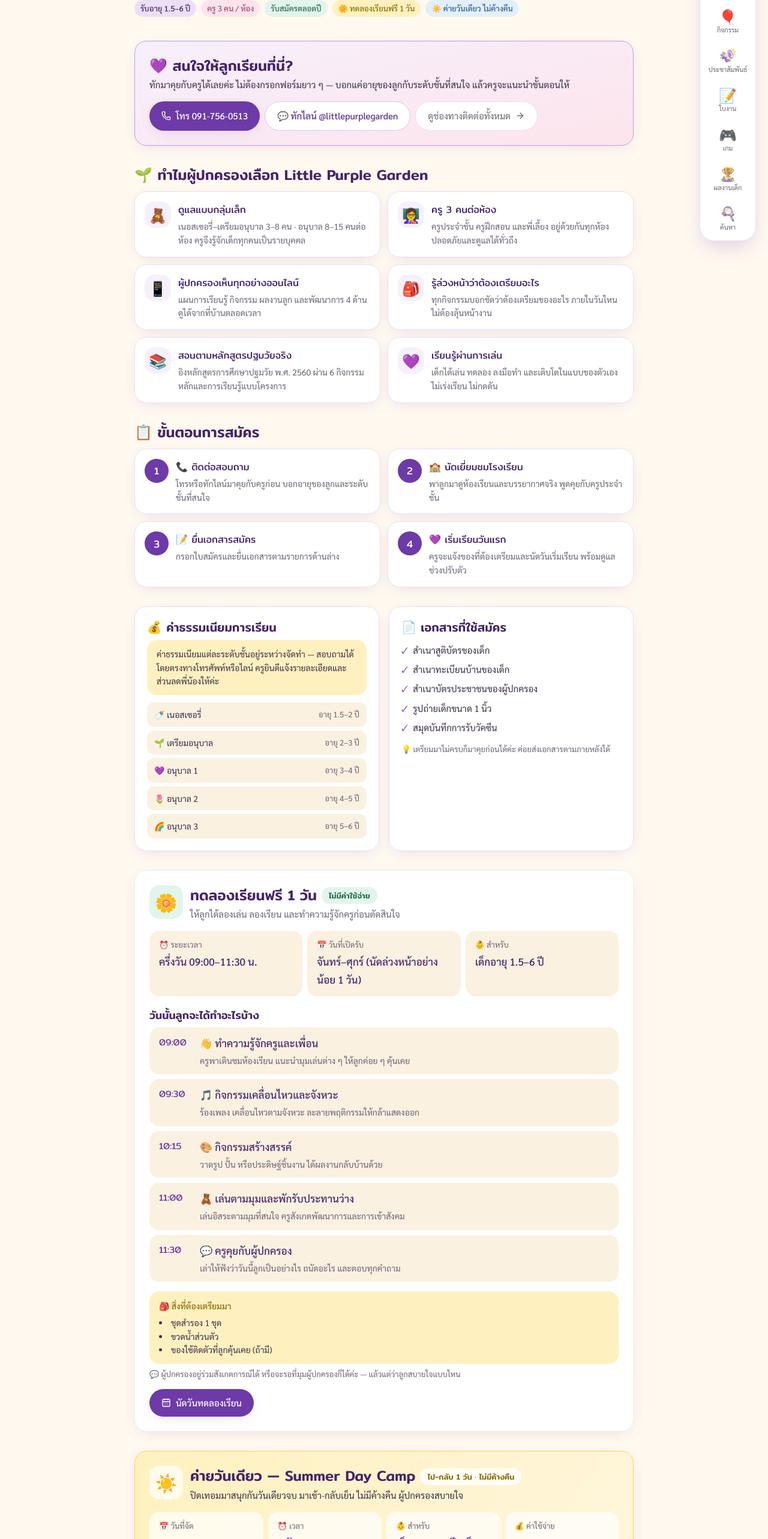
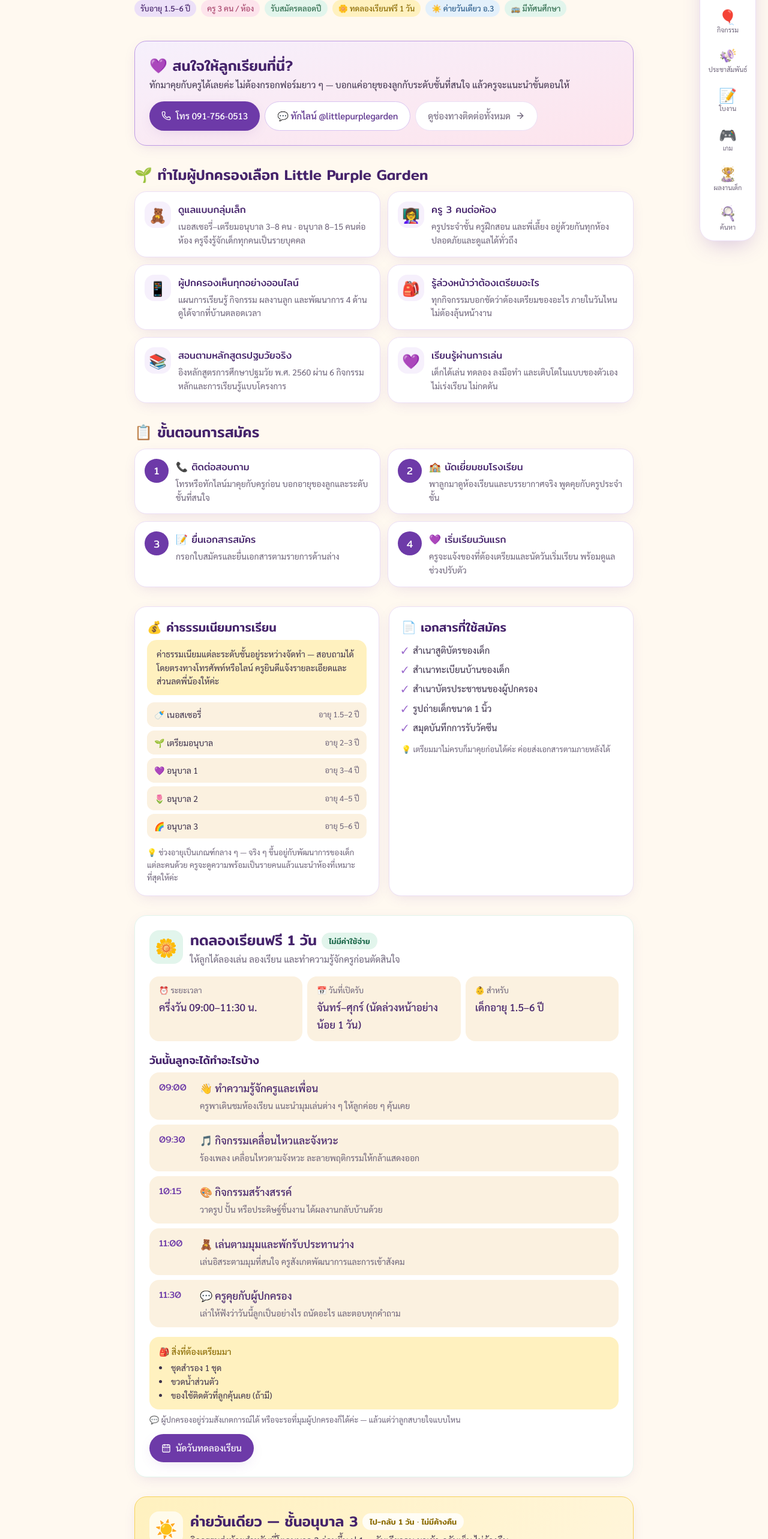
Before and after one commit to wachi9142-cpu/plan-play-learn-fang-front, a Next.js app: page /admission in a window 1280 px wide. Shown: the part 234-2800 px from the top of the page at 60% size. Built offline with nearby package versions, Linux system fonts and the light colour scheme.

Commit message:
Update admission page to include details for One-Day Camp and field trip activities

```diff
--- a/src/app/admission/page.tsx
+++ b/src/app/admission/page.tsx
@@ -22,7 +22,8 @@
           <Tag tone="pink">ครู 3 คน / ห้อง</Tag>
           <Tag tone="mint">{ADMISSION.period ?? "รับสมัครตลอดปี"}</Tag>
           {ADMISSION.trial.enabled && <Tag tone="yellow">🌼 ทดลองเรียนฟรี 1 วัน</Tag>}
-          {ADMISSION.summer.enabled && <Tag tone="sky">☀️ ค่ายวันเดียว ไม่ค้างคืน</Tag>}
+          {ADMISSION.summer.enabled && <Tag tone="sky">☀️ ค่ายวันเดียว อ.3</Tag>}
+          {ADMISSION.fieldTrip.enabled && <Tag tone="mint">🚌 มีทัศนศึกษา</Tag>}
         </div>
       </PageHeader>
 
@@ -109,6 +110,7 @@
               ))}
             </ul>
           )}
+          <p className="mt-3 text-[13px] leading-relaxed text-ink-soft">💡 {ADMISSION.ageNote}</p>
         </div>
 
         <div className="card p-5">
@@ -248,7 +250,57 @@
 
           {phone && (
             <a href={phone.href} className="tap mt-4 inline-flex items-center gap-2 rounded-full bg-purple-600 px-5 py-2.5 text-[15px] font-medium text-white shadow-soft hover:bg-purple-700">
-              <Phone size={16} /> สอบถามค่ายวันเดียว
+              <Phone size={16} /> สอบถามค่ายอนุบาล 3
+            </a>
+          )}
+        </section>
+      )}
+
+      {/* ---------- 🚌 ทัศนศึกษา ---------- */}
+      {ADMISSION.fieldTrip.enabled && (
+        <section className="card animate-rise mb-8 border-sky-accent! p-5 sm:p-6">
+          <div className="flex flex-wrap items-start gap-3">
+            <span className="grid size-14 shrink-0 place-items-center rounded-2xl bg-sky-soft text-3xl">🚌</span>
+            <div className="min-w-0 flex-1">
+              <h2 className="text-xl sm:text-2xl">{ADMISSION.fieldTrip.title}</h2>
+              <p className="mt-1 text-[15px] leading-relaxed text-ink-soft">{ADMISSION.fieldTrip.tagline}</p>
+            </div>
+          </div>
+
+          <dl className="mt-4 grid gap-2 sm:grid-cols-2 lg:grid-cols-4">
+            <div className="rounded-2xl bg-cream-dark px-4 py-3">
+              <dt className="text-[13px] text-ink-soft">📅 วันที่จัด</dt>
+              <dd className="mt-0.5 font-medium text-purple-800">{ADMISSION.fieldTrip.period ?? "สอบถามครู"}</dd>
+            </div>
+            <div className="rounded-2xl bg-cream-dark px-4 py-3">
+              <dt className="text-[13px] text-ink-soft">📍 สถานที่</dt>
+              <dd className="mt-0.5 font-medium text-purple-800">{ADMISSION.fieldTrip.place ?? "สอบถามครู"}</dd>
+            </div>
+            <div className="rounded-2xl bg-cream-dark px-4 py-3">
+              <dt className="text-[13px] text-ink-soft">👶 สำหรับ</dt>
+              <dd className="mt-0.5 font-medium text-purple-800">{ADMISSION.fieldTrip.forAges}</dd>
+            </div>
+            <div className="rounded-2xl bg-cream-dark px-4 py-3">
+              <dt className="text-[13px] text-ink-soft">💰 ค่าใช้จ่าย</dt>
+              <dd className="mt-0.5 font-medium text-purple-800">{ADMISSION.fieldTrip.fee ?? "สอบถามครู"}</dd>
+            </div>
+          </dl>
+
+          <h3 className="mt-5 text-lg">ผู้ปกครองสบายใจได้</h3>
+          <div className="mt-2 grid gap-2 sm:grid-cols-2">
+            {ADMISSION.fieldTrip.care.map((c) => (
+              <div key={c.title} className="rounded-2xl bg-cream-dark px-4 py-3">
+                <p className="font-medium text-purple-800">{c.emoji} {c.title}</p>
+                <p className="mt-0.5 text-[13px] leading-relaxed text-ink-soft">{c.detail}</p>
+              </div>
+            ))}
+          </div>
+
+          <p className="mt-3 text-[13px] leading-snug text-ink-soft">💬 {ADMISSION.fieldTrip.note}</p>
+
+          {phone && (
+            <a href={phone.href} className="tap mt-4 inline-flex items-center gap-2 rounded-full bg-purple-600 px-5 py-2.5 text-[15px] font-medium text-white shadow-soft hover:bg-purple-700">
+              <Phone size={16} /> สอบถามทัศนศึกษา
             </a>
           )}
         </section>
--- a/src/data/admission.ts
+++ b/src/data/admission.ts
@@ -60,6 +60,9 @@
     "สมุดบันทึกการรับวัคซีน",
   ],
 
+  /** หมายเหตุเรื่องช่วงอายุ — ครูยืนยัน 20 ต.ค. 2569 */
+  ageNote: "ช่วงอายุเป็นเกณฑ์กลาง ๆ — จริง ๆ ขึ้นอยู่กับพัฒนาการของเด็กแต่ละคนด้วย ครูจะดูความพร้อมเป็นรายคนแล้วแนะนำห้องที่เหมาะที่สุดให้ค่ะ",
+
   /** ค่าเทอม — null = ยังไม่ประกาศ */
   fees: [
     { gradeId: "nursery", label: "เนอสเซอรี่", emoji: "🍼", term: null, note: "อายุ 1.5–2 ปี" },
@@ -105,17 +108,17 @@
    */
   summer: {
     enabled: true,
-    title: "ค่ายวันเดียว — Summer Day Camp",
-    tagline: "ปิดเทอมมาสนุกกันวันเดียวจบ มาเช้า-กลับเย็น ไม่มีค้างคืน ผู้ปกครองสบายใจ",
+    title: "ค่ายวันเดียว — ชั้นอนุบาล 3",
+    tagline: "กิจกรรมส่งท้ายสำหรับพี่โตอนุบาล 3 ก่อนขึ้น ป.1 — วันเดียวจบ มาเช้า-กลับเย็น ไม่ค้างคืน",
     /** จุดขายหลัก — ย้ำว่าเด็กเล็กไม่ต้องค้างคืน */
     format: "ไป-กลับ 1 วัน · ไม่มีค้างคืน",
     /** null = ยังไม่ประกาศ → หน้าเว็บจะชวนให้สอบถาม */
     period: null as string | null,
-    days: "1 วัน เวลา 09:00–15:00 น. (ส่งเช้า รับเย็น)",
-    forAges: "เด็กอายุ 2–6 ปี (เด็กนอกโรงเรียนสมัครได้)",
+    days: "วันเดียวจบ 09:00–15:00 น. (ส่งเช้า รับเย็น)",
+    forAges: "เฉพาะชั้นอนุบาล 3 (อายุ 5–6 ขวบ)",
     /** null = ยังไม่ประกาศ */
     fee: null as string | null,
-    feeUnit: "ต่อเด็ก 1 คน / 1 วัน",
+    feeUnit: "ต่อเด็ก 1 คน",
     /** สิ่งที่เตรียมมาในวันแคมป์ */
     bring: [
       "ชุดสำรอง 1–2 ชุด (มีกิจกรรมเล่นน้ำ)",
@@ -140,19 +143,43 @@
       { emoji: "🎵", title: "ดนตรีและการเคลื่อนไหว", detail: "ร้อง เต้น เล่นเครื่องเคาะจังหวะ กล้าแสดงออกมากขึ้น" },
       { emoji: "📖", title: "นิทานและภาษา", detail: "ฟังนิทาน เล่าเรื่อง และเล่นกับตัวอักษรอย่างสนุก" },
     ],
-    note: "รับจำนวนจำกัดตามขนาดห้อง เพื่อให้ครูดูแลเด็กได้ทั่วถึง · มาได้มากกว่า 1 วันก็ได้ เลือกเฉพาะวันที่สะดวก",
+    note: "จัดปีละครั้ง วันเดียวจบ สำหรับพี่ ๆ อนุบาล 3 ทุกคน — ครูดูแลใกล้ชิดตลอดทั้งวัน",
+  },
+
+  /**
+   * 🚌 ทัศนศึกษา — พาเด็กออกไปเรียนรู้นอกห้องเรียน
+   * สถานที่ / วันที่ / ค่าใช้จ่าย เป็น null ไว้ก่อน รอครูกำหนด
+   */
+  fieldTrip: {
+    enabled: true,
+    title: "ทัศนศึกษา — เรียนรู้นอกห้องเรียน",
+    tagline: "พาเด็ก ๆ ออกไปเห็นของจริง สัมผัสจริง แล้วกลับมาเล่าให้เพื่อนฟัง",
+    /** null = ยังไม่ประกาศ → หน้าเว็บจะชวนให้สอบถาม */
+    period: null as string | null,
+    place: null as string | null,
+    fee: null as string | null,
+    forAges: "แจ้งเป็นรายระดับชั้นก่อนถึงวันจริง",
+    /** สิ่งที่ผู้ปกครองสบายใจได้ */
+    care: [
+      { emoji: "👩‍🏫", title: "ครูดูแลตลอดทาง", detail: "ครูประจำชั้น ครูฝึกสอน และพี่เลี้ยงไปด้วยทุกคน นับจำนวนเด็กทุกจุด" },
+      { emoji: "📩", title: "แจ้งล่วงหน้าทุกครั้ง", detail: "บอกสถานที่ เวลาออก-กลับ และของที่ต้องเตรียม ผ่านหน้ากิจกรรมในเว็บนี้" },
+      { emoji: "🧃", title: "เตรียมของให้พร้อม", detail: "น้ำดื่ม ของว่าง และชุดสำรอง โรงเรียนจะบอกรายการให้ก่อนวันเดินทาง" },
+      { emoji: "📸", title: "เก็บภาพมาให้ดู", detail: "ครูถ่ายภาพระหว่างทาง แล้วลงให้ผู้ปกครองดูในหน้าผลงานและกิจกรรม" },
+    ],
+    note: "ทุกครั้งที่มีทัศนศึกษา ครูจะส่งใบตอบรับให้ผู้ปกครองเซ็นก่อนเสมอ — ถ้าไม่สะดวกให้ลูกไป แจ้งครูได้เลยค่ะ",
   },
 
   faqs: [
-    { q: "รับเด็กอายุเท่าไหร่บ้าง?", a: "รับตั้งแต่ 1 ปีครึ่ง (เนอสเซอรี่) จนถึง 6 ปี (อนุบาล 3) โดยแบ่งเป็น 5 ระดับชั้นตามช่วงวัย" },
+    { q: "รับเด็กอายุเท่าไหร่บ้าง?", a: "รับตั้งแต่ 1 ปีครึ่ง (เนอสเซอรี่) จนถึง 6 ปี (อนุบาล 3) แบ่งเป็น 5 ระดับชั้น — เนอสเซอรี่ 1.5–2 ขวบ · เตรียมอนุบาล 2–3 ขวบ · อนุบาล 1 อายุ 3–4 ขวบ · อนุบาล 2 อายุ 4–5 ขวบ · อนุบาล 3 อายุ 5–6 ขวบ ทั้งนี้ขึ้นอยู่กับพัฒนาการของเด็กแต่ละคนด้วย ครูจะดูความพร้อมเป็นรายคนแล้วแนะนำห้องที่เหมาะที่สุดค่ะ" },
     { q: "หนึ่งห้องมีเด็กกี่คน?", a: "เนอสเซอรี่และเตรียมอนุบาลเริ่มต้น 3–8 คนต่อห้อง (รับสูงสุด 10 คน) ส่วนอนุบาล 1–3 เริ่มต้น 8–15 คนต่อห้อง" },
     { q: "มีครูดูแลกี่คน?", a: "ทุกห้องมีผู้ดูแล 3 คน ได้แก่ ครูประจำชั้น ครูฝึกสอน และพี่เลี้ยง" },
     { q: "เปิด–ปิดกี่โมง?", a: "จันทร์–ศุกร์ เวลา 08:00–16:00 น. เสาร์–อาทิตย์และวันหยุดนักขัตฤกษ์ปิดทำการ" },
     { q: "พาลูกมาดูโรงเรียนก่อนได้ไหม?", a: "ได้ค่ะ แนะนำให้โทรนัดล่วงหน้า จะได้จัดเวลาให้ครูพาชมและพูดคุยอย่างเต็มที่" },
     { q: "ลูกปรับตัวไม่ได้ ร้องไห้ ทำอย่างไร?", a: "ช่วงแรกเด็กทุกคนต้องใช้เวลาปรับตัว ครูจะดูแลใกล้ชิดเป็นพิเศษและแจ้งผู้ปกครองทุกวันจนกว่าเด็กจะคุ้นเคย" },
     { q: "ทดลองเรียนก่อนได้ไหม มีค่าใช้จ่ายไหม?", a: "ได้ค่ะ มีวันทดลองเรียนฟรี 1 วัน (ครึ่งวัน 09:00–11:30 น.) นัดล่วงหน้าอย่างน้อย 1 วัน ผู้ปกครองอยู่ร่วมสังเกตการณ์ได้" },
-    { q: "ค่ายวันเดียวต้องค้างคืนไหม?", a: "ไม่ค้างคืนค่ะ เป็นแบบไป-กลับวันเดียว ส่งลูกตอน 09:00 น. และรับกลับ 15:00 น. เด็กเล็กจะได้ไม่ต้องห่างบ้าน" },
-    { q: "ค่ายวันเดียวรับเด็กนอกโรงเรียนไหม?", a: "รับค่ะ เด็กอายุ 2–6 ปีที่ยังไม่ได้เรียนที่นี่ก็สมัครได้ และเลือกมาเฉพาะวันที่สะดวกได้ ไม่ต้องมาครบทุกวัน สอบถามวันที่จัดและค่าใช้จ่ายได้ทางโทรศัพท์หรือไลน์" },
+    { q: "ค่ายวันเดียวต้องค้างคืนไหม?", a: "ไม่ค้างคืนค่ะ เป็นแบบไป-กลับวันเดียว ส่งลูกตอน 09:00 น. และรับกลับ 15:00 น. เด็กจะได้ไม่ต้องห่างบ้าน" },
+    { q: "ค่ายวันเดียวจัดให้ชั้นไหน?", a: "จัดให้ชั้นอนุบาล 3 ค่ะ เป็นกิจกรรมส่งท้ายก่อนลูกจะขึ้น ป.1 สอบถามวันที่จัดและค่าใช้จ่ายได้ทางโทรศัพท์หรือไลน์" },
+    { q: "มีทัศนศึกษาไหม?", a: "มีค่ะ โรงเรียนพาเด็ก ๆ ออกไปเรียนรู้นอกห้องเรียน มีครูและพี่เลี้ยงดูแลตลอดทาง และแจ้งผู้ปกครองล่วงหน้าทุกครั้ง สอบถามสถานที่และวันที่ได้ทางโทรศัพท์หรือไลน์" },
     { q: "ติดตามพัฒนาการลูกได้อย่างไร?", a: "ผู้ปกครองดูแผนการเรียนรู้ กิจกรรมประจำสัปดาห์ ผลงาน และบันทึกพัฒนาการ 4 ด้านของลูกได้จากเว็บไซต์นี้" },
   ] as Faq[],
 };
```
Also changed, not shown: 1 other file (tests, documents, lock files or other folders).
